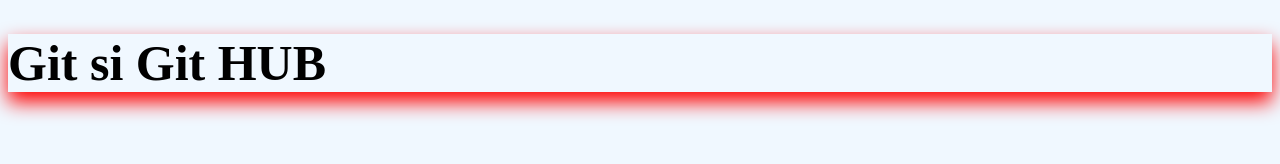
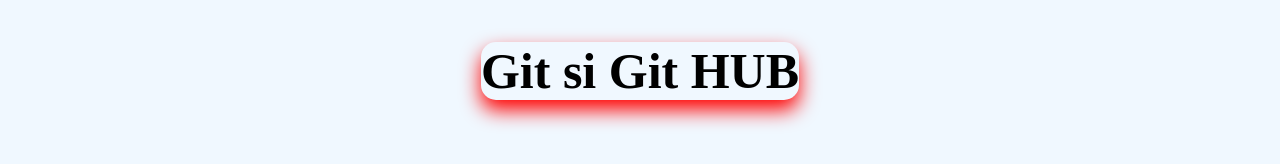
Before and after one commit to ValentinPP/ceva1, a plain HTML site: page index.html in a window 1280 px wide. Drawn offline with Linux system fonts and the light colour scheme.

Commit message:
updated h1 position

```diff
--- a/style.css
+++ b/style.css
@@ -1,11 +1,12 @@
 body{
     background-color: aliceblue;
+    display: flex;
+    justify-content: center;
+    align-items: center;
 }
 h1{
     color: black;
     font-size: 50px;
-    position:relative;
-    justify-content: center;
-    align-content: center;
     box-shadow: 0 10px 20px red;
+    border-radius: 15px
 }
```
